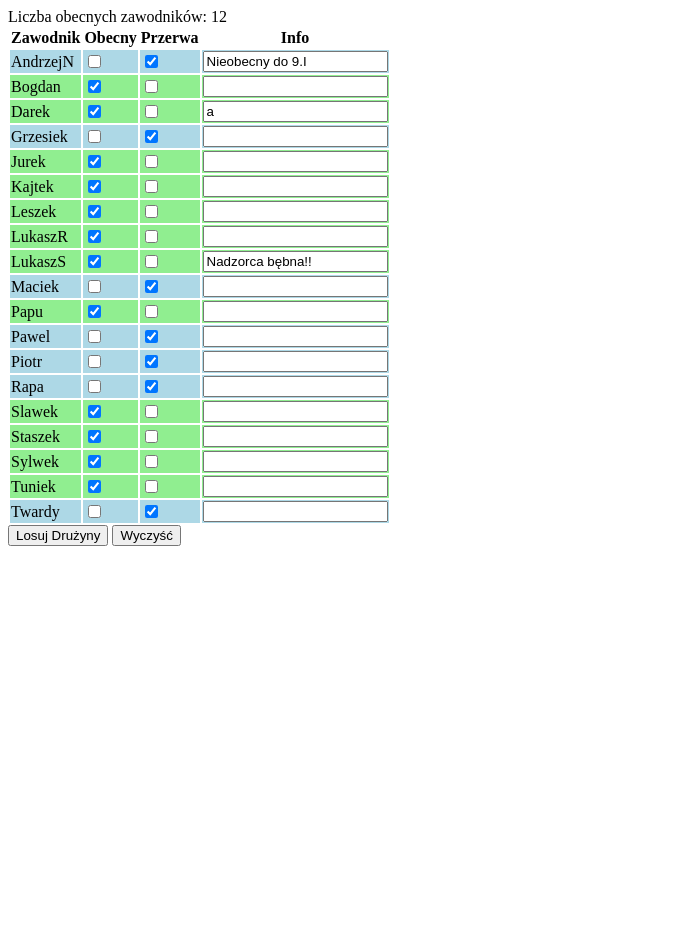
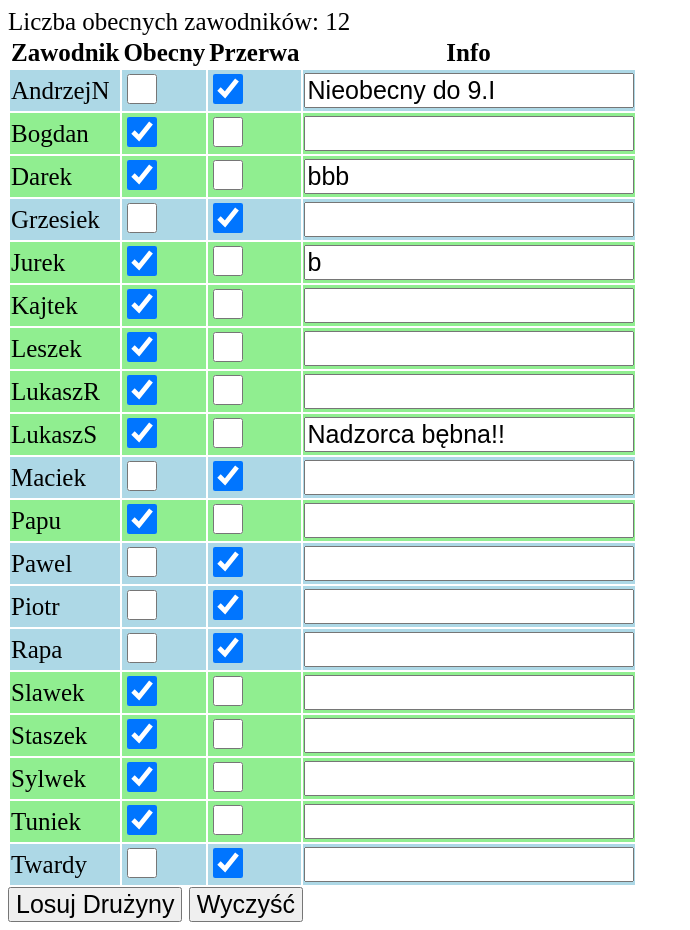
Before and after one commit to dejski/losowaniePython, a Flask app: page / in a window 1280 px wide. Shown: the whole page, without its empty margins (0-690 px from the left). Before the commit the page ends 546 px from the top, so only its background shows below. Run offline with Flask 3, Linux system fonts and the light colour scheme.

Commit message:
częsciowy css

```diff
--- a/players.json
+++ b/players.json
@@ -8,7 +8,7 @@
         "uderzenie": 8,
         "is_present": true,
         "on_break": false,
-        "info": "a"
+        "info": "bbb"
     },
     {
         "id": 2,
@@ -19,7 +19,7 @@
         "uderzenie": 7,
         "is_present": true,
         "on_break": false,
-        "info": ""
+        "info": "b"
     },
     {
         "id": 3,
--- a/templates/index.html
+++ b/templates/index.html
@@ -4,6 +4,9 @@
     <meta charset="UTF-8">
     <title>Zawodnicy</title>
     <style>
+        body, button, input {
+            font-size: 25px;
+        }
         .player-row {
             background-color: white;
         }
@@ -18,6 +21,11 @@
         }
         .team-b {
             background-color: pink;
+        }
+        input[type="checkbox"] {
+            width: 30px;  /* szerokość checkboxa */
+            height: 30px; /* wysokość checkboxa */
+            cursor: pointer; /* opcjonalnie, zmienia kursor na wskaźnik */
         }
     </style>
     <script src="https://ajax.googleapis.com/ajax/libs/jquery/3.5.1/jquery.min.js"></script>
```
